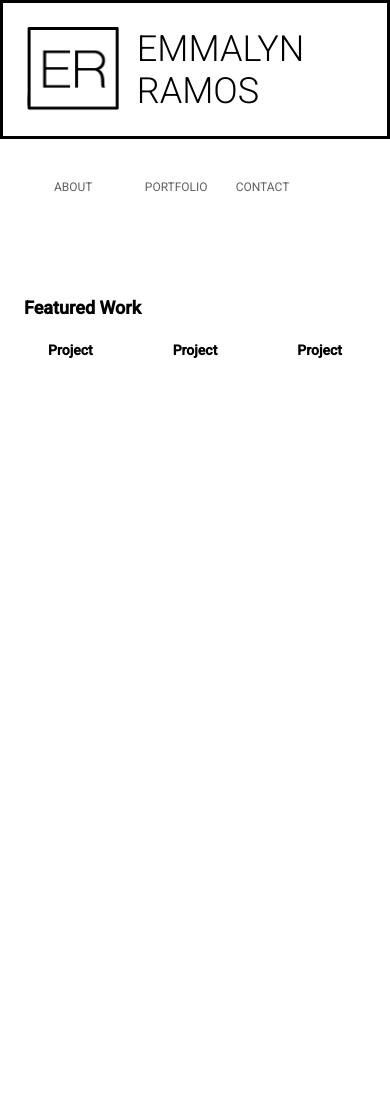
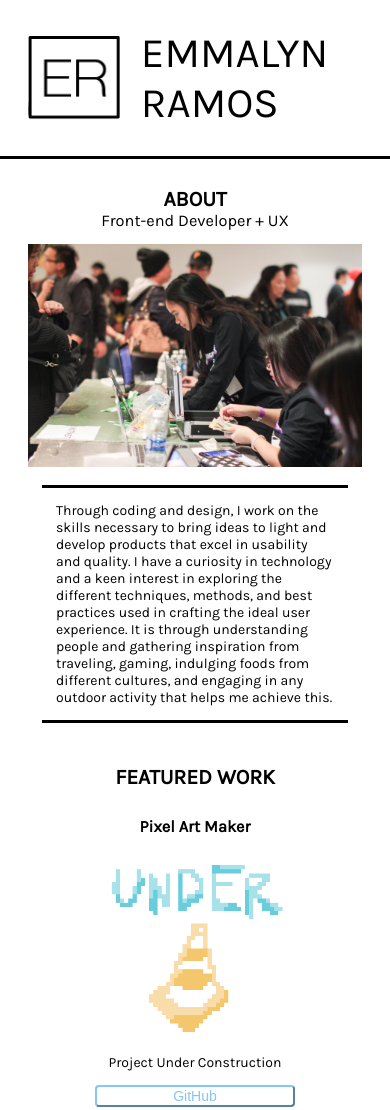
Before and after one commit to er-infinite/udacity-portfolio, a plain HTML site: page index.html in a window 390 px wide. Shown: the top 1110 px of the page. Before the commit the page ends 844 px from the top, so only its background shows below. Drawn offline with Linux system fonts and the light colour scheme.

Commit message:
updated responsive design

```diff
--- a/index.html
+++ b/index.html
@@ -5,6 +5,7 @@
   <meta name="viewport" content="width=device-width,initial-scale=1">
   <meta http-equiv="X-UA-Compatible" content="IE=edge">
   <link rel="stylesheet" type="text/css" href="main.css">
+  <link href="https://fonts.googleapis.com/css?family=Karla" rel="stylesheet">
   <link href="https://fonts.googleapis.com/css?family=Roboto:300,400,500" rel="stylesheet" type="text/css">
   <title>Portfolio</title>
 </head>
@@ -15,29 +16,42 @@
       <h1 class="header-title">EMMALYN RAMOS</h1>
     </div>
   </header>
-  <nav class="nav">
-    <ul class="nav-list">
-      <li class="nav-item"><a href="#">About</a></li>
-      <li class="nav-item"><a href="#">Portfolio</a></li>
-      <li class="nav-item"><a href="#">Contact</a></li>
-    </ul>
-  </nav>
+
   <main>
     <section class="content">
-      <section class="about">
-        <img src="">
+      <section class="about-section">
+        <header class="about-title title">
+          <h2>About</h2>
+          <h3>Front-end Developer + UX</h3>
+        </header>
+        <aside class="about about-aside">
+          <img src="img/about-pic.jpg" alt="Emmalyn Ramos" >
+        </aside>
+        <article class="about about-article">
+          <p>Through coding and design, I work on the skills necessary to bring ideas to light and develop products that excel in usability and quality. I have a curiosity in technology and a keen interest in exploring the different techniques, methods, and best practices used in crafting the ideal user experience. It is through understanding people and gathering inspiration from traveling, gaming, indulging foods from different cultures, and engaging in any outdoor activity that helps me achieve this. </p>
+        </article>
       </section>
-      <section class="projects">
+
+      <section class="projects title">
         <h2>Featured Work</h2>
         <section class="featured-projects">
           <article class="project1">
-            <h3>Project</h3>
+            <h3>Pixel Art Maker</h3>
+            <img src="img/underconstruction.jpg" alt="under construction" style="width: 200px;">
+            <p>Project Under Construction</p>
+            <button class="btn-github">GitHub</button>
           </article>
           <article class="project2">
-            <h3>Project</h3>
+            <h3>Animal Trading Card</h3>
+            <img src="img/animaltradingcard.png" alt="Animal Trading Card of a Yeti" style="width: 200px;">
+            <p>Hello </p>
+            <button class="btn-github">GitHub</button>
           </article>
           <article class="project3">
-            <h3>Project</h3>
+            <h3>Mockup to Article</h3>
+            <img src="img/p1-mockup.png" alt="Article to Mockup" style="width: 200px;">
+            <p>Hello </p>
+            <button class="btn-github">GitHub</button>
           </article>
         </section>
 
@@ -47,7 +61,7 @@
 
     </section>
     <footer>
-
+      <p>© 2018 Emmalyn Ramos</p>
     </footer>
   </main>
 </body>
--- a/main.css
+++ b/main.css
@@ -6,8 +6,8 @@ body, html {
 }
 
 body {
-    font-family: Roboto;
-    font-size: 12px;
+    font-family: 'Karla', sans-serif;
+    font-size: 14px;
 }
 
 h1, h2, h3, h4, h5 {
@@ -22,17 +22,24 @@ header, nav, footer, section, article, div {
 /*HEADER*/
 .header {
     min-height: 48px;
-    transition: min-height 0.3s;
-    border: solid black;
     margin-left: auto;
     margin-right: auto;
 }
 
 .header-inner{
-    width: 100%;
     display: flex;
-    justify-content: space-between;
     align-items:center;
+    flex-wrap: wrap;
+    padding: 0;
+    margin: 1em;
+}
+.header-inner img{
+    width: auto;
+    /*justify-content: flex-start;*/
+}
+.header-inner h1{
+    width: 50%;
+    /*justify-content: flex-end;*/
 }
 
 .header-logo {
@@ -46,52 +53,114 @@ header, nav, footer, section, article, div {
 .header-title{
     font-weight: 300;
     font-size: 3em;
+    text-transform: uppercase;
     /*margin: 0.5em 0.25em;*/
     /*align-items:flex-start;*/
 }
 
 /*NAV BAR*/
-.nav {
+.nav{
     width: 100%;
-
+    margin-left: auto;
+    margin-right: auto;
+}
+.nav-list {
+    /*width: 100%;*/
+    /*padding: 0;*/
+    /*margin: 0;*/
 }
 
-.nav-list {
-    width: 100%;
-    padding: 0;
-    margin: 0;
-}
-
-.nav-item {
-    box-sizing: border-box;
-    display: inline-block;
-    width: 24%;
+/*H2 titles of each section*/
+.title h2{
     text-align: center;
-    line-height: 24px;
-    padding: 24px;
     text-transform: uppercase;
 }
 
-.nav a {
-    text-decoration: none;
-    color: #616161;
-    padding: 1.5em;
+/*ABOUT SECTION*/
+.content{
+    padding-top: 0;
+    border-top: solid #000000;
+}
+.about-section{
+    display: flex;
+    flex-flow: row wrap;
+    justify-content: center;
+}
+.about-article{
+    padding: 0 1em;
+}
+.about-title h3{
+    width: 100%;
+    text-align: center;
+    font-weight: lighter;
+}
+.about-section p{
+    border-top: solid black;
+    border-bottom: solid black;
+    padding: 1em;
+    align-content: center;
 }
 
-.nav a:hover {
-    text-decoration: underline;
-    color: #212121;
+.about-section img{
+    max-width: 100%;
+}
+
+@media screen and (min-width: 600px){
+    .about-section img{
+    }
+    .about-title{
+        width: 100%;
+    }
+    .about-aside{
+        width: 50%;
+    }
+    .about-article{
+        width: 50%;
+    }
 }
 
 .featured-projects{
     display: flex;
-    justify-content: space-between;
-    align-items:center;
+    align-items: baseline;
+    width: 100%;
+    flex-wrap: wrap;
+    margin-left: auto;
+    margin-right: auto;
+    justify-content: center;
+    text-align: center;
+    flex: 1;
 }
 
-/*content*/
-    /*about*/
-    /*projects*/
-        /*project 1*/
-        /*project 2*/
-        /*project 3*/
+.btn-github{
+    background-color: white;
+    font-size: 1em;
+    border-radius: 4px;
+    border-color: #85C7F2;
+    color: #85C7F2;
+    width: 100%;
+}
+
+.featured-projects h3{
+    text-align: center;
+}
+
+.featured-projects img{
+    max-width: 100%;
+    height: 20%;
+}
+.project3 h3{
+    padding: 1em;
+}
+.project1, .project2, .project3{
+    padding: 1em;
+}
+
+
+
+@media screen and (min-width: 800px){
+    body{
+        width: 800px;
+        margin-left: auto;
+        margin-right: auto;
+    }
+}
```
Also changed, not shown: img/about-pic.jpg (added), img/animaltradingcard.png (added), img/p1-mockup.png (added), img/underconstruction.jpg (added), 2 other files.
